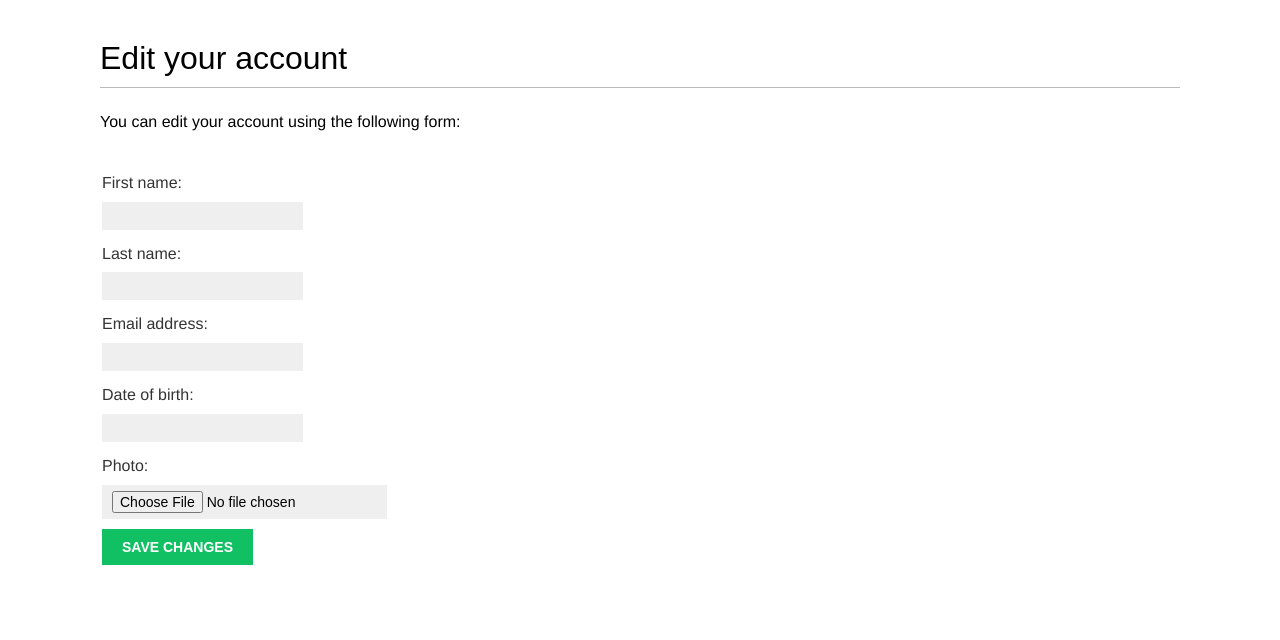
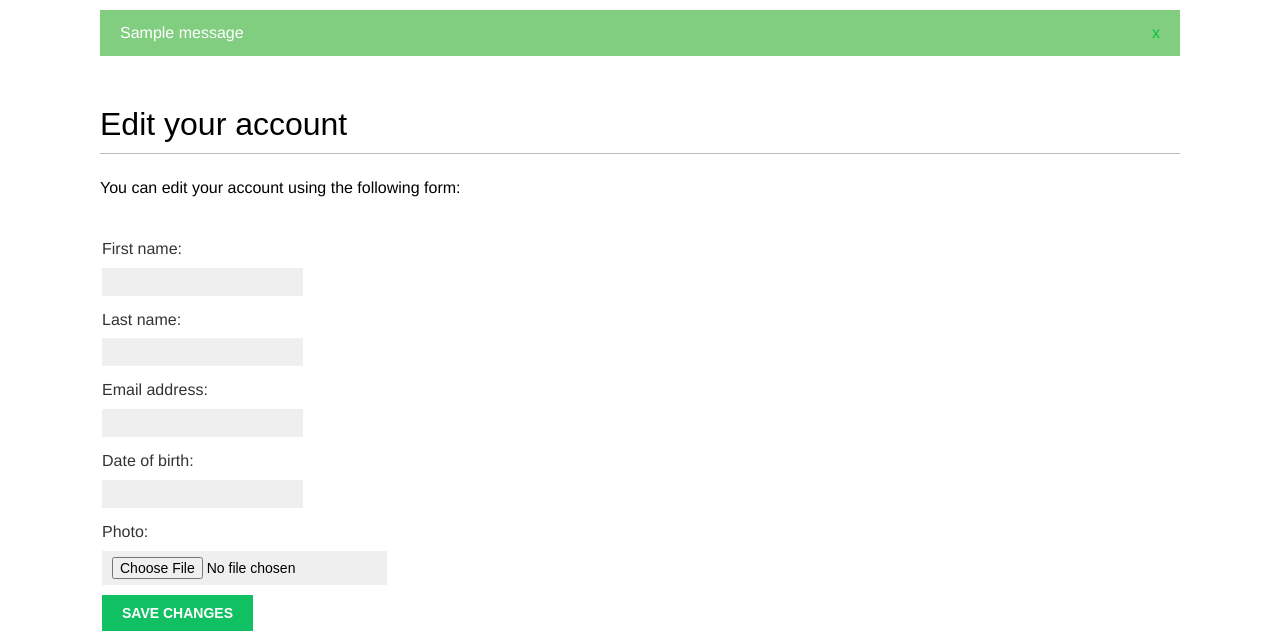
Before and after one commit to NicacioSilva/bookmarks_project, a Django app: template account/templates/account/edit.html in a window 1280 px wide. Shown: the part 47-687 px from the top of the page. Run offline with Django 3.2, Linux system fonts and the light colour scheme; the template is opened without the code that fills it: values that come from a table or form of the project are taken from there, others are empty; one stand-in notice (Sample message) is shown; parts of the project's set-up code (start-up, migrations or seed data) failed here and were passed over; some web fonts are replaced.

Commit message:
adding messages framework to the project.

```diff
--- a/account/templates/base.html
+++ b/account/templates/base.html
@@ -30,6 +30,18 @@
 {% endif %}
 </span>
 </div>
+
+{% if messages %}
+    <ul class="messages">
+        {% for message in messages %}
+            <li class="{{ message.tags }}">
+                {{ message|safe }}
+                <a href="#" class="close">x</a>
+            </li>
+        {% endfor %}
+    </ul>
+{% endif %}
+
 <div id="content">
     {% block content %}
     {% endblock %}
--- a/account/views.py
+++ b/account/views.py
@@ -1,5 +1,6 @@
 from django.contrib.auth.decorators import login_required
 from django.shortcuts import render
+from django.contrib import messages
 
 from .forms import UserRegistrationForm, UserEditForm, ProfileEditForm
 from .models import Profile
@@ -44,6 +45,9 @@ def edit(request):
         if user_form.is_valid() and profile_form.is_valid():
             user_form.save()
             profile_form.save()
+            messages.success(request, 'Profile updated successfully')
+        else:
+            messages.error(request, 'Error updating your profile.')
     else:
         user_form = UserEditForm(instance=request.user)
         profile_form = ProfileEditForm(
```
Also changed, not shown: db.sqlite3.
